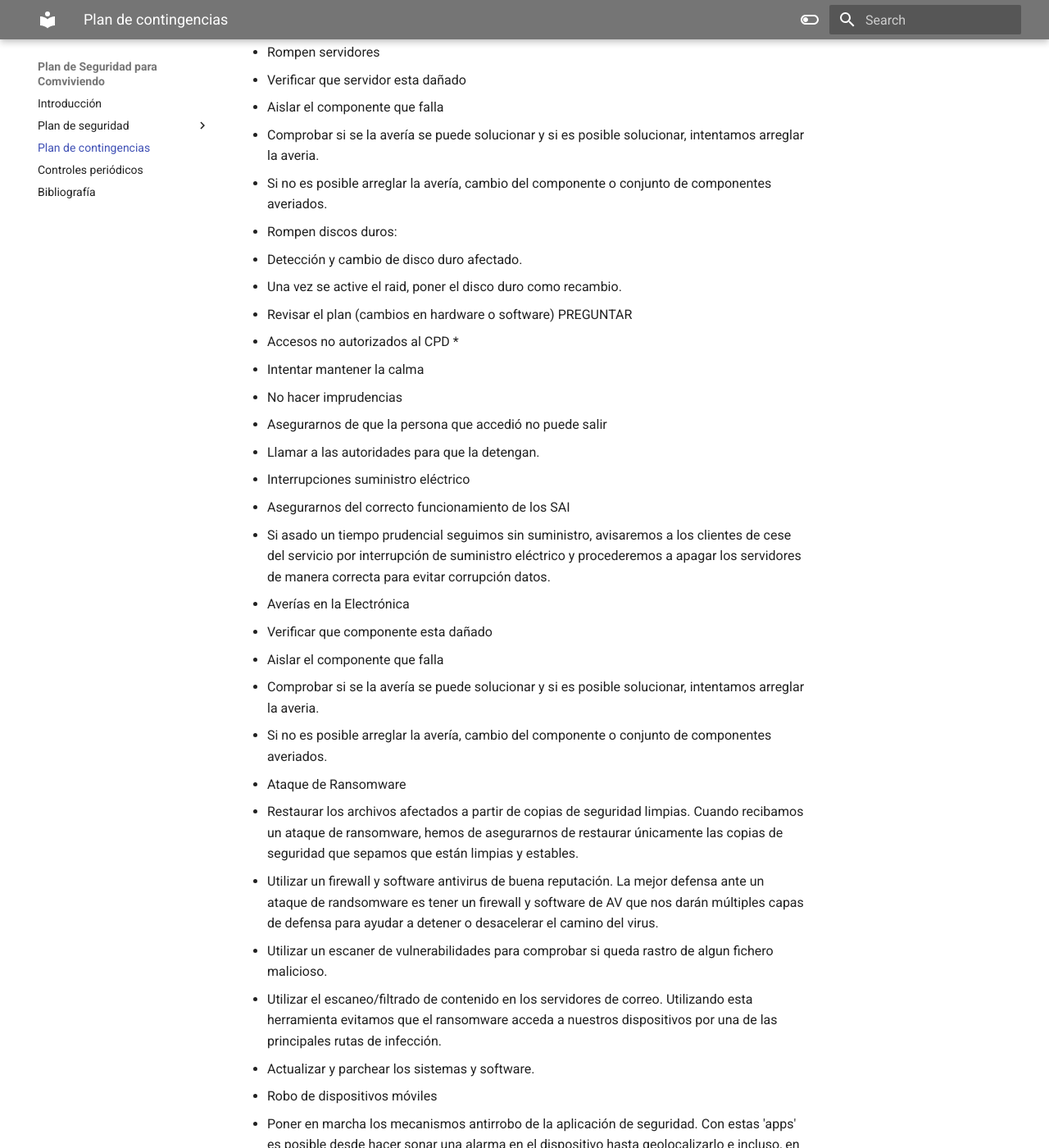
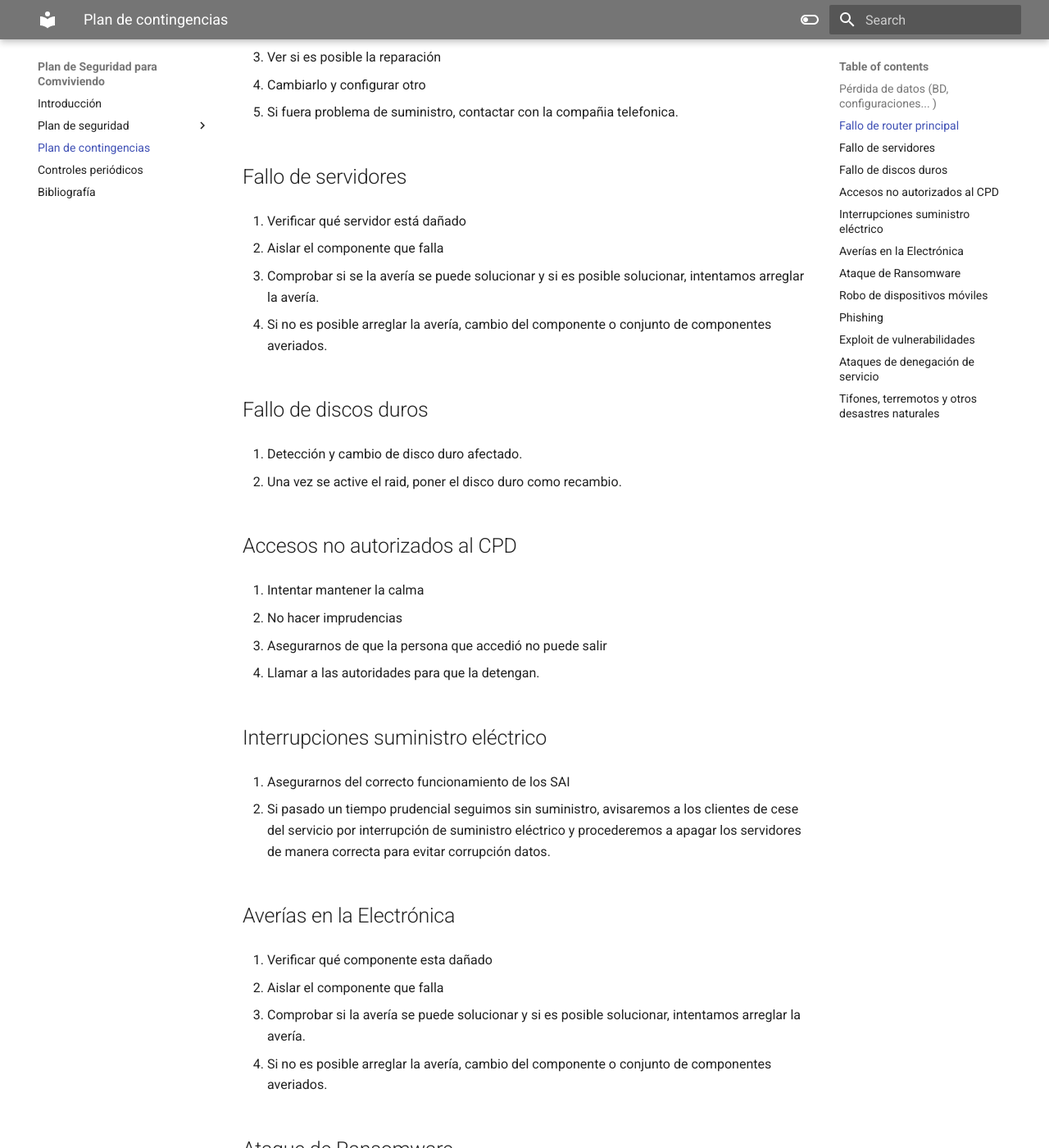
Before and after one commit to adriasir123/grupalesbdc, an MkDocs documentation site: the page built from docs/plan-contingencias.md, in a window 1280 px wide and 1400 px high, scrolled down 591 px. Shown: the whole window at 82% size. Built offline with MkDocs 1.6.1 and Material for MkDocs 9.7.7, drawn with Linux system fonts in a browser that asks for light colours; some of the changed text lies outside the part shown.

Commit message:
plan-contingencias TERMINADO

```diff
--- a/docs/plan-contingencias.md
+++ b/docs/plan-contingencias.md
@@ -1,18 +1,18 @@
-# Plan de contingencia
+# Plan de contingencias
 
-Plan de respuesta a las contingencias, especificando que hacer cuando alguno de los riesgos estudiados se haga realidad.
+En este apartado se contemplarán problemas que pueden ocurrir, junto con las directrices a seguir para solucionarlos en el menor tiempo posible.
 
-- Pérdida de datos (BD, configuraciones... )
+## Pérdida de datos (BD, configuraciones... )
 
-1. -Mantendremos la calma, apagueremos el servidor que haya sufrido la pérdida de información.
+1. Mantendremos la calma, apagueremos el servidor que haya sufrido la pérdida de información.
 
 2. Cargaremos una copia de seguridad.
 
 3. Realizaremos las configuraciones necesarias  y volveremos a restablecer el servicio en el servidor dañado.
 
-- Si se estropea el router principal
+## Fallo de router principal
 
-1. Reiniciar el router
+1. Reiniciar
 
 2. Verificar los conectores
 
@@ -22,27 +22,25 @@ Plan de respuesta a las contingencias, especificando que hacer cuando alguno de
 
 5. Si fuera problema de suministro, contactar con la compañia telefonica.
 
-- Rompen servidores
+## Fallo de servidores
 
-1. Verificar que servidor esta dañado
+1. Verificar qué servidor está dañado
 
 2. Aislar el componente que falla
 
-3. Comprobar si se la avería se puede solucionar y  si es posible solucionar, intentamos arreglar la averia.
+3. Comprobar si se la avería se puede solucionar y  si es posible solucionar, intentamos arreglar la avería.
 
 5. Si no es posible arreglar la avería, cambio del componente o conjunto de componentes averiados.
 
 
-- Rompen discos duros:
+## Fallo de discos duros
+
 1. Detección y cambio de disco duro afectado.
 
 2. Una vez se active el raid, poner el disco duro como recambio.
 
+## Accesos no autorizados al CPD
 
-- Revisar el plan (cambios en hardware o software)
-PREGUNTAR
-
-- Accesos no autorizados al CPD *
 1. Intentar mantener la calma
 
 2. No hacer imprudencias
@@ -51,33 +49,35 @@ PREGUNTAR
 
 4. Llamar a las autoridades para que la detengan.
 
-- Interrupciones suministro eléctrico
+## Interrupciones suministro eléctrico
+
 1. Asegurarnos del correcto funcionamiento de los SAI
 
-2. Si asado un tiempo prudencial seguimos sin suministro, avisaremos a los clientes de cese del servicio por interrupción de suministro eléctrico y procederemos a apagar los servidores de manera correcta para evitar corrupción datos.
+2. Si pasado un tiempo prudencial seguimos sin suministro, avisaremos a los clientes de cese del servicio por interrupción de suministro eléctrico y procederemos a apagar los servidores de manera correcta para evitar corrupción datos.
 
-- Averías en la Electrónica
-1. Verificar que componente esta dañado
+## Averías en la Electrónica
+
+1. Verificar qué componente esta dañado
 
 2. Aislar el componente que falla
 
-3. Comprobar si se la avería se puede solucionar y  si es posible solucionar, intentamos arreglar la averia.
+3. Comprobar si la avería se puede solucionar y si es posible solucionar, intentamos arreglar la avería.
 
 5. Si no es posible arreglar la avería, cambio del componente o conjunto de componentes averiados.
 
+## Ataque de Ransomware
 
-- Ataque de Ransomware
 1. Restaurar los archivos afectados a partir de copias de seguridad limpias. Cuando recibamos un ataque de ransomware, hemos de asegurarnos de restaurar únicamente las copias de seguridad que sepamos que están limpias y estables.
 
 2. Utilizar un firewall y software antivirus de buena reputación. La mejor defensa ante un ataque de randsomware es tener un firewall y software de AV que nos darán múltiples capas de defensa para ayudar a detener o desacelerar el camino del virus.
 
-3. Utilizar un escaner de vulnerabilidades para comprobar si queda rastro de algun fichero malicioso.
+3. Utilizar un escáner de vulnerabilidades para comprobar si queda rastro de algún fichero malicioso.
 
 4. Utilizar el escaneo/filtrado de contenido en los servidores de correo. Utilizando esta herramienta evitamos que el ransomware acceda a nuestros dispositivos por una de las principales rutas de infección.
 
 5. Actualizar y parchear los sistemas y software.
 
-- Robo de dispositivos móviles
+## Robo de dispositivos móviles
 
 1. Poner en marcha los mecanismos antirrobo de la aplicación de seguridad. Con estas 'apps' es posible desde hacer sonar una alarma en el dispositivo hasta geolocalizarlo e incluso, en última instancia, borrar en remoto el contenido almacenado.
 
@@ -86,26 +86,30 @@ PREGUNTAR
 3. Denunciar a la policia el robo
 
 
-- Phishing
+## Phishing
+
 1. Generar nuevas creedenciales para todos los usuarios.
 
 2. Comprobar la integridad de los archivos que han podido ser supcetible de modificaciones o alteraciones.
 
-3. Contratar empresa de ciberseguridad que nos haga un auditoria.
+3. Contratar empresa de ciberseguridad que nos haga un auditoría.
 
 
-- Exploit de vulnerabilidades
+## Exploit de vulnerabilidades
+
 1. Revisar aplicaciones, cortafuegos, puntos de frontera, etc..
 
-2. Contratar empresa de ciberseguridad que nos haga un auditoria.
+2. Contratar empresa de ciberseguridad que nos haga una auditoría.
 
-- Ataques de denegación de servicio
+
+## Ataques de denegación de servicio
+
 1. Bloquearemos IPs
 
 2. Aumentar ancho de banda para que no tumben el servicio
 
 3. Contratar empresa de ciberseguridad que nos haga un auditoria.
 
-- Tifones, terremotos y otros desastres naturales.
+## Tifones, terremotos y otros desastres naturales
 
 1. Tener contratada una replica de nuestro cpd en un servicio como amazon web service o otra empresa dedicada a los cpd.
```
